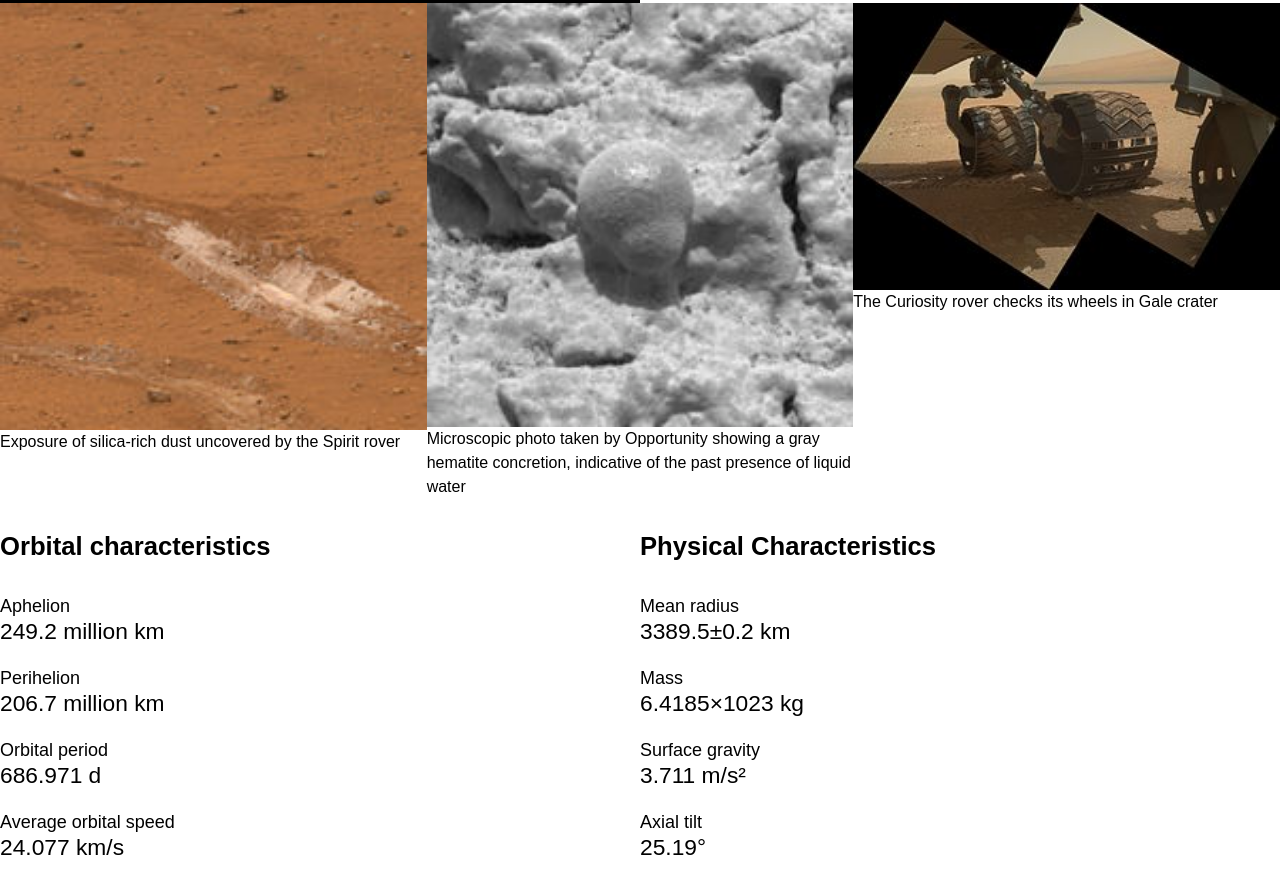
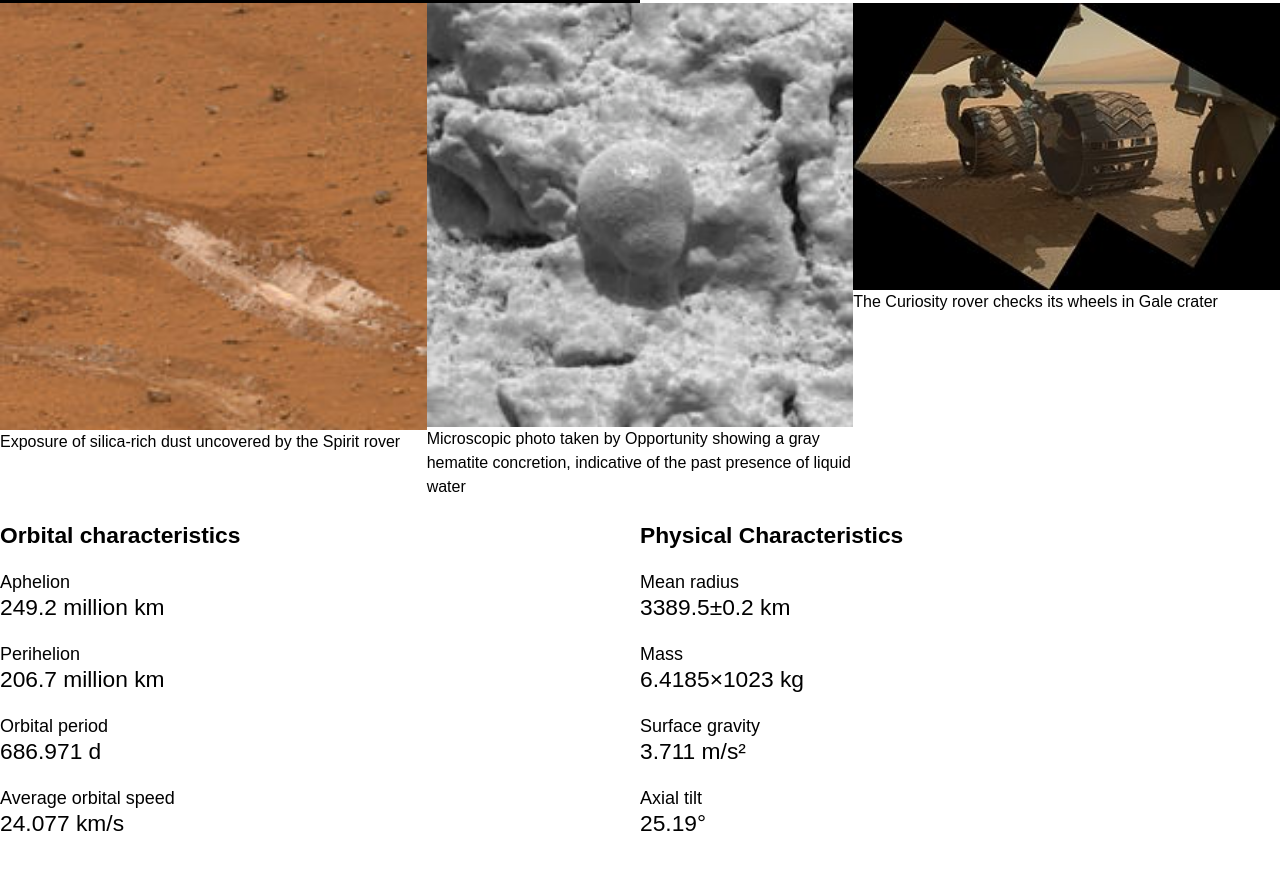
Before and after one commit to christianne-mcpartland/dsn1675-planet-website, a plain HTML site: page index.html in a window 1280 px wide. Shown: the part 781-1664 px from the top of the page. After the commit the page ends 1640 px from the top, so only its background shows below. Drawn offline with Linux system fonts and the light colour scheme.

Commit message:
heading classes

```diff
--- a/index.html
+++ b/index.html
@@ -63,7 +63,7 @@
 
         <div class="grid">
             <div class="unit unit-xs-1 unit-s-1 unit-m-1-2 unit-l-1-2">
-            <h2>Orbital characteristics</h2>
+            <h2 class="tera">Orbital characteristics</h2>
 
             <dl class="tera">
                 <dt class="mega">Aphelion</dt>
@@ -82,7 +82,7 @@
 
 
             <div class="unit unit-xs-1 unit-s-1 unit-m-1-2 unit-l-1-2">
-                <h2>Physical Characteristics</h2>
+                <h2 class="tera">Physical Characteristics</h2>
 
             <dl class="tera">
                 <dt class="mega">Mean radius</dt>
```
